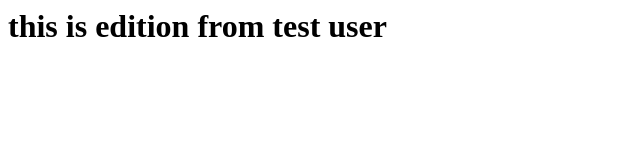
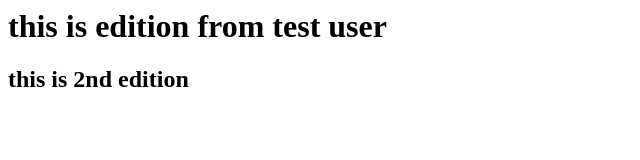
Before and after one commit to testtest2027/test, a plain HTML site: page index.html in a window 1280 px wide. Shown: the whole page, without its empty margins (0-640 px from the left). Drawn offline with Linux system fonts and the light colour scheme.

Commit message:
Update index.html

```diff
--- a/index.html
+++ b/index.html
@@ -1 +1,2 @@
 <h1>this is edition from test user</h1>
+<h2> this is 2nd edition</h2>
```
